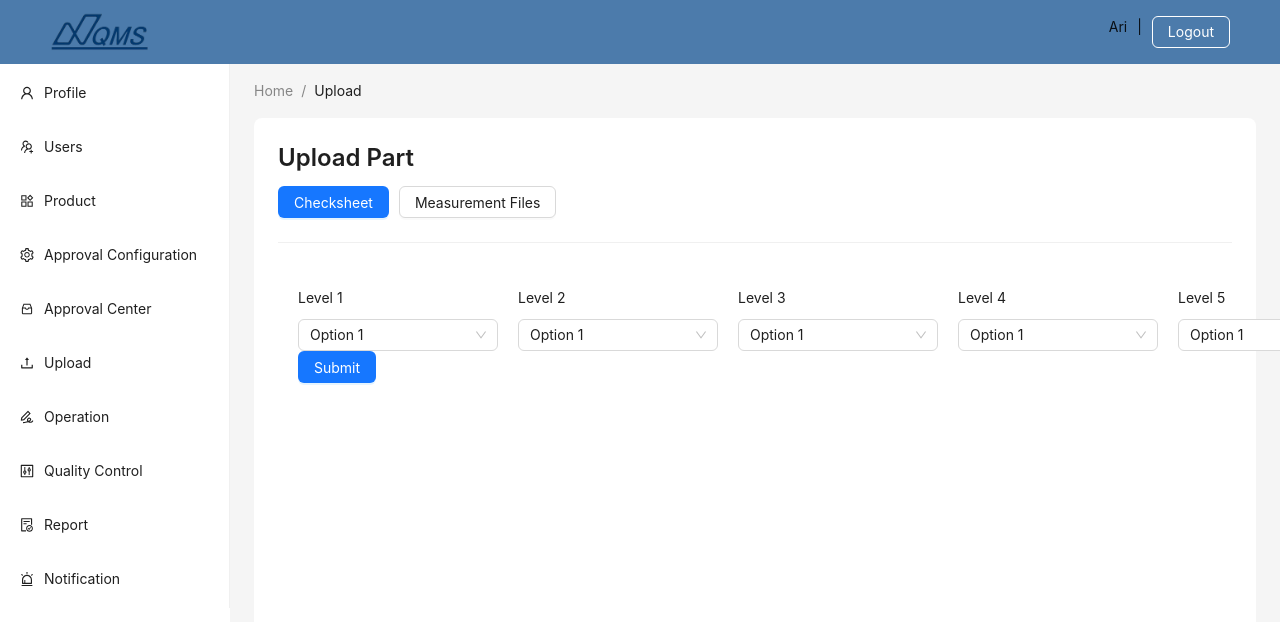
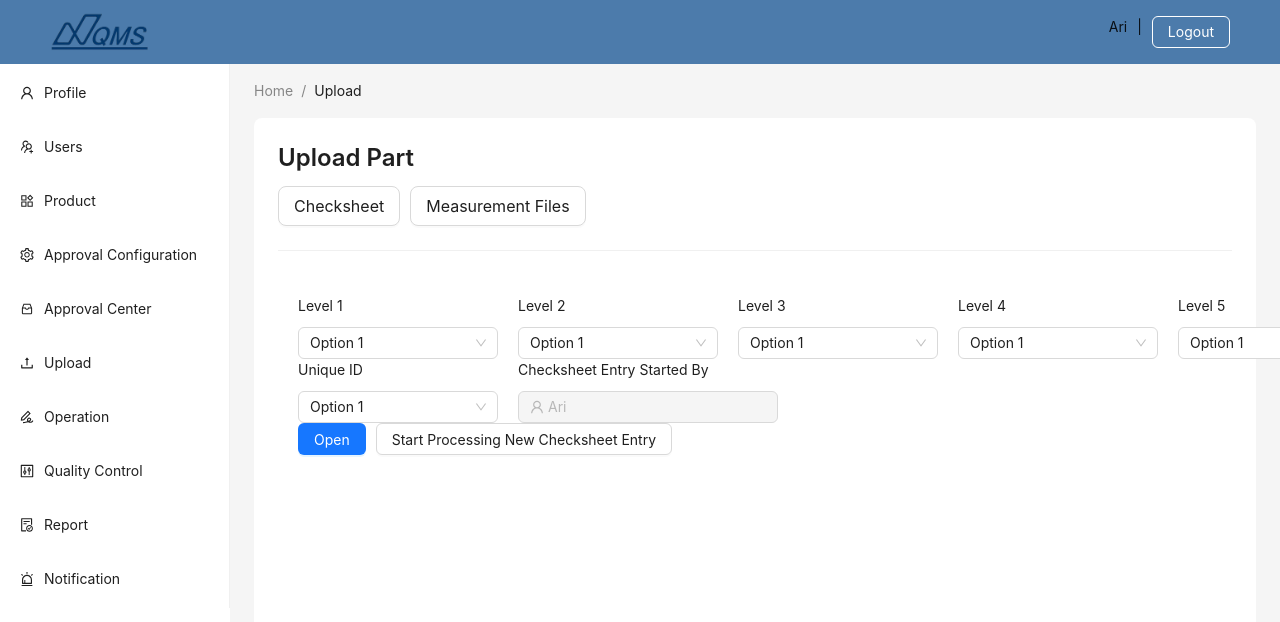
Before and after one commit to IQMS-System/AnalysisToolFrontend, a React (Vite) app: page /upload in a window 1280 px wide. Both pictures are taken after a click on the button "Measurement Files". Shown: the top 622 px of the page. Built offline with nearby package versions, Linux system fonts and the light colour scheme.

Commit message:
feat: add upload part page

```diff
--- /dev/null
+++ b/src/routes/UploadPage/ChecksheetSection.tsx
@@ -0,0 +1,7 @@
+import ProductHierarchy from "../../components/ProductHierarchy";
+
+const ChecksheetSection = () => {
+  return <ProductHierarchy />;
+};
+
+export default ChecksheetSection;
--- /dev/null
+++ b/src/routes/UploadPage/MeasurementSection.tsx
@@ -0,0 +1,123 @@
+import { Button, Flex, Input, Select, Typography } from "antd";
+import { Content } from "antd/es/layout/layout";
+import { UserOutlined } from "@ant-design/icons";
+
+const { Text } = Typography;
+const { Option } = Select;
+
+const MeasurementSection = () => {
+  return (
+    <Flex>
+      <Flex justify="space-between">
+        <Content style={{ padding: "20px" }}>
+          <Flex gap={20}>
+            <Flex vertical gap={10}>
+              <Text className="pl-1">Level 1</Text>
+              <Select
+                defaultValue="option1"
+                style={{ width: 200 }}
+                onChange={() => {}}
+                title="asdasd"
+              >
+                <Option value="option1">Option 1</Option>
+                <Option value="option2">Option 2</Option>
+                <Option value="option3">Option 3</Option>
+              </Select>
+            </Flex>
+            <Flex vertical gap={10}>
+              <Text className="pl-1">Level 2</Text>
+              <Select
+                defaultValue="option1"
+                style={{ width: 200 }}
+                onChange={() => {}}
+                title="asdasd"
+              >
+                <Option value="option1">Option 1</Option>
+                <Option value="option2">Option 2</Option>
+                <Option value="option3">Option 3</Option>
+              </Select>
+            </Flex>
+            <Flex vertical gap={10}>
+              <Text className="pl-1">Level 3</Text>
+              <Select
+                defaultValue="option1"
+                style={{ width: 200 }}
+                onChange={() => {}}
+                title="asdasd"
+              >
+                <Option value="option1">Option 1</Option>
+                <Option value="option2">Option 2</Option>
+                <Option value="option3">Option 3</Option>
+              </Select>
+            </Flex>
+            <Flex vertical gap={10}>
+              <Text className="pl-1">Level 4</Text>
+              <Select
+                defaultValue="option1"
+                style={{ width: 200 }}
+                onChange={() => {}}
+                title="asdasd"
+              >
+                <Option value="option1">Option 1</Option>
+                <Option value="option2">Option 2</Option>
+                <Option value="option3">Option 3</Option>
+              </Select>
+            </Flex>
+            <Flex vertical gap={10}>
+              <Text className="pl-1">Level 5</Text>
+              <Select
+                defaultValue="option1"
+                style={{ width: 200 }}
+                onChange={() => {}}
+                title="asdasd"
+              >
+                <Option value="option1">Option 1</Option>
+                <Option value="option2">Option 2</Option>
+                <Option value="option3">Option 3</Option>
+              </Select>
+            </Flex>
+          </Flex>
+
+          <Flex className="mt-5" gap={20} justify="flex-start">
+            <Flex vertical gap={10}>
+              <Text className="pl-1">Unique ID</Text>
+              <Select
+                defaultValue="option1"
+                style={{ width: 200 }}
+                onChange={() => {}}
+                title="asdasd"
+              >
+                <Option value="option1">Option 1</Option>
+                <Option value="option2">Option 2</Option>
+                <Option value="option3">Option 3</Option>
+              </Select>
+            </Flex>
+
+            <Flex vertical gap={10}>
+              <Text>Checksheet Entry Started By</Text>
+              <Input
+                height={10}
+                placeholder="Ari"
+                prefix={<UserOutlined />}
+                className="w-50 h-8"
+                disabled
+              />
+            </Flex>
+          </Flex>
+
+          <Flex gap={10}>
+            <Button type="primary" className="mt-10">
+              Open
+            </Button>
+
+            <Button className="mt-10">
+              Start Processing New Checksheet Entry
+            </Button>
+          </Flex>
+        </Content>
+      </Flex>
+    </Flex>
+  );
+};
+
+export default MeasurementSection;
--- a/src/routes/UploadPage/index.tsx
+++ b/src/routes/UploadPage/index.tsx
@@ -1,24 +1,52 @@
 import { Button, Divider, Flex, Typography } from "antd";
 import BaseLayout from "../../components/BaseLayout";
-import ProductHierarchy from "../../components/ProductHierarchy";
+import { useState } from "react";
+import ChecksheetSection from "./ChecksheetSection";
+import MeasurementSection from "./MeasurementSection";
 
 const { Title } = Typography;
 
-const UploadPage = () => {
+type ActivePage = "checksheet" | "measurement";
+
+const UploadPage: React.FC = () => {
+  const [activeSection, setActiveSection] = useState<ActivePage>("checksheet");
+
   return (
     <BaseLayout breadCrumb={["Home", "Upload"]}>
       <Flex vertical>
         <Title level={3}>Upload Part</Title>
 
         <Flex className="mt-5 mb-2" gap={10}>
-          <Button type="primary" className="bg-green-700">
+          <Button
+            className={
+              activeSection === "checksheet"
+                ? "bg-green-700 text-white"
+                : "white"
+            }
+            size="large"
+            onClick={() => setActiveSection("checksheet")}
+          >
             Checksheet
           </Button>
-          <Button>Measurement Files</Button>
+          <Button
+            className={
+              activeSection === "measurement"
+                ? "bg-green-700 text-white"
+                : "white"
+            }
+            size="large"
+            onClick={() => setActiveSection("measurement")}
+          >
+            Measurement Files
+          </Button>
         </Flex>
         <Divider />
 
-        <ProductHierarchy />
+        {activeSection === "checksheet" ? (
+          <ChecksheetSection />
+        ) : (
+          <MeasurementSection />
+        )}
       </Flex>
     </BaseLayout>
   );
```
